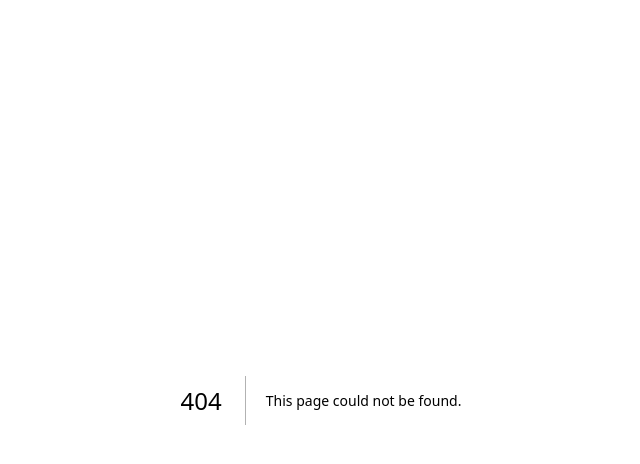
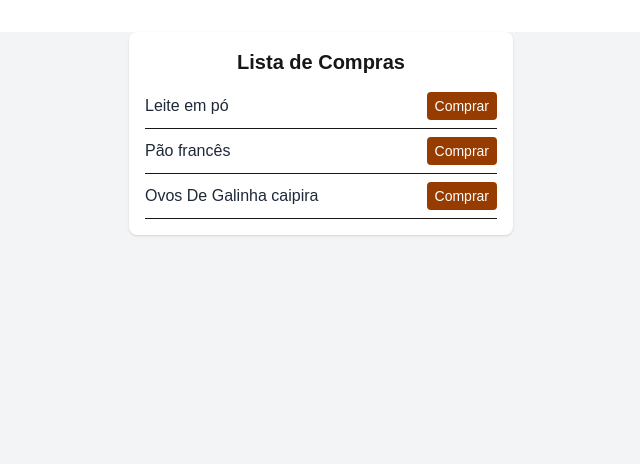
Before and after one commit to MayconSantos04/introducao-next.js, a Next.js app: page /lista in a window 1280 px wide. Before the commit this address had no page. Shown: the top 464 px of the page, without its empty margins (319-959 px from the left). Built offline with nearby package versions, Linux system fonts and the light colour scheme.

Commit message:
feat: atividade de lista

```diff
--- /dev/null
+++ b/src/app/lista/page.tsx
@@ -0,0 +1,12 @@
+import ListaDeCompras from "@/components/ListaCompras";
+
+
+export default function App() {
+  return (
+
+    <div className="min-h-screen bg-gray-100">
+      <ListaDeCompras />
+
+    </div>
+  );
+}
--- /dev/null
+++ b/src/components/ListaCompras.tsx
@@ -0,0 +1,60 @@
+"use client";
+import { useState } from "react";
+
+export default function ListaDeCompras() {
+  const [lista, setLista] = useState([
+    { item: "Leite em pó", comprado: false },
+    { item: "Pão francês", comprado: false },
+    { item: "Ovos De Galinha caipira", comprado: false },
+  ]);
+
+  function marcarComoComprado(index: number) {
+    const novaLista = [...lista]
+
+    novaLista[index].comprado = true
+    setLista(novaLista)
+  }
+
+  return (
+    <div className="max-w-sm mx-auto mt-8 p-4 bg-white rounded-lg shadow">
+      <h2 className="text-xl font-semibold text-center mb-4">
+
+        Lista de Compras
+      </h2>
+
+      <ul className="space-y-2">
+        {lista.map((produto, i) => (
+          <li
+            key={i}
+            className="flex items-center justify-between border-b pb-2"
+          >
+            <span
+              className={`${
+                produto.comprado
+                  ? "line-through text-gray-400"
+                  : "text-gray-800"
+              }`}
+            >
+              {produto.item}
+            </span>
+
+            {!produto.comprado && (
+
+              <button
+
+                onClick={() => marcarComoComprado(i)}
+
+                className="text-sm bg-amber-800 hover:bg-amber-600 text-white px-2 py-1 rounded"
+              >
+                Comprar
+              </button>
+            )}
+          </li>
+
+        ))}
+
+
+      </ul>
+    </div>
+  );
+}
```
